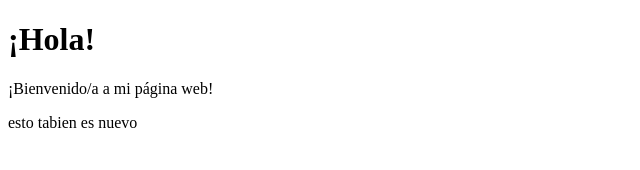
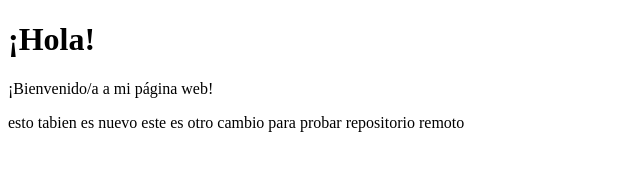
Before and after one commit to javigutierrez92/Test, a plain HTML site: page index.html in a window 1280 px wide. Shown: the whole page, without its empty margins (0-640 px from the left). Drawn offline with Linux system fonts and the light colour scheme.

Commit message:
este es el segunfo commit

```diff
--- a/index.html
+++ b/index.html
@@ -10,3 +10,4 @@
 </html>
 
 esto tabien es nuevo
+este es otro cambio para probar repositorio remoto
```
